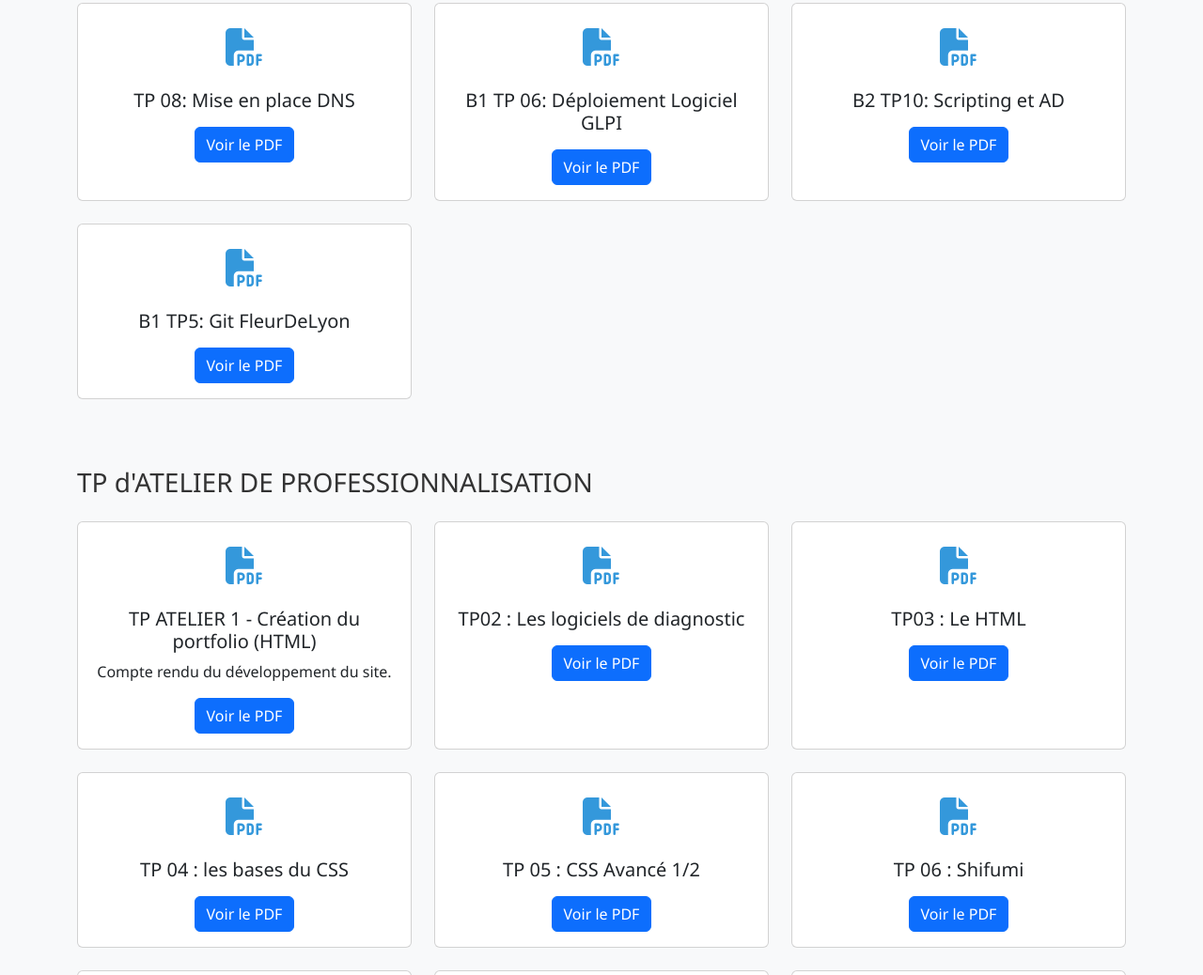
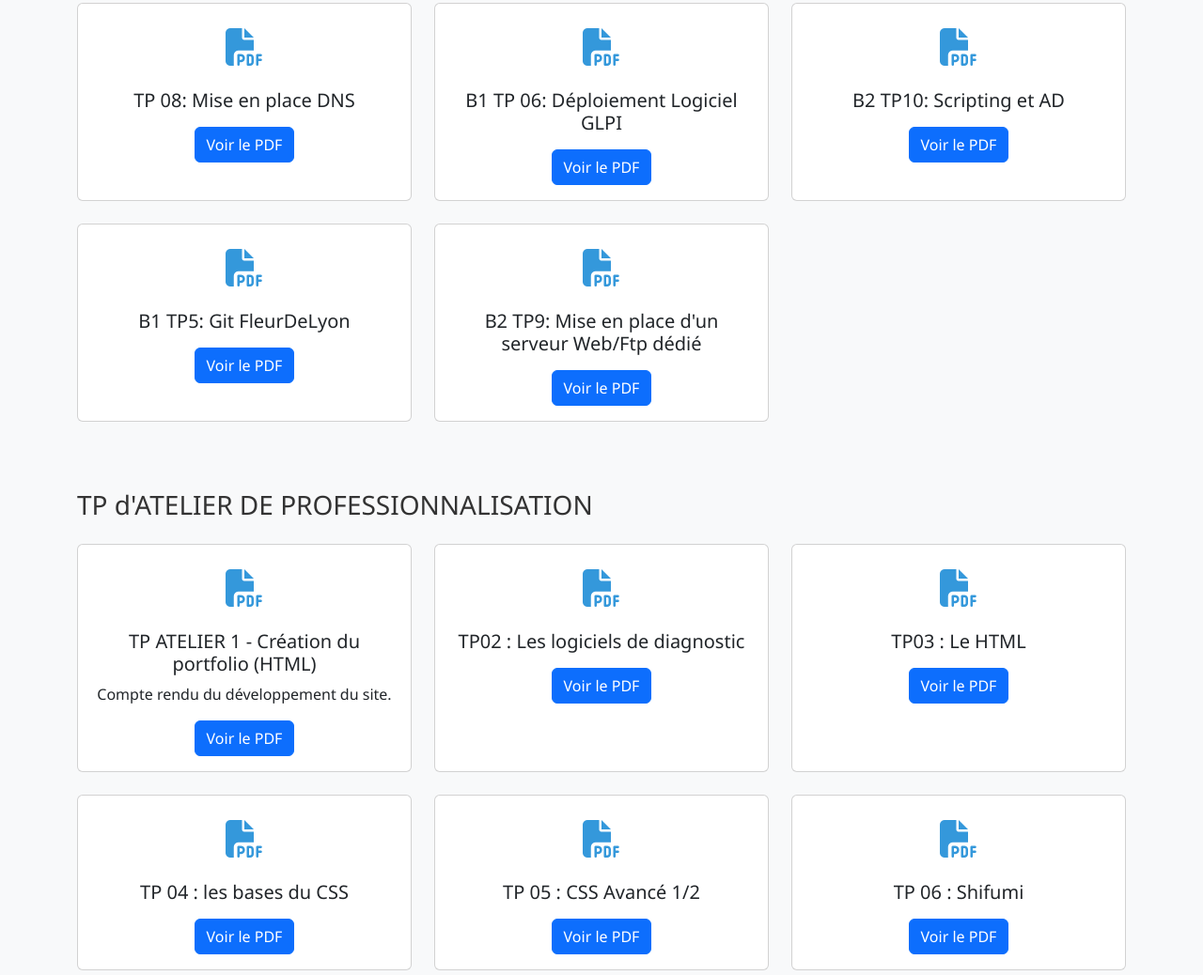
Before and after one commit to rdchelle/my-portfolio, a plain HTML site: page index.html in a window 1280 px wide. Shown: the part 7197-8235 px from the top of the page at 94% size. Drawn offline with nearby package versions, Linux system fonts and the light colour scheme.

Commit message:
Update index.html

```diff
--- a/index.html
+++ b/index.html
@@ -1310,6 +1310,19 @@
                         </div>
                     </div>
                 </div>
+
+                 <div class="col-md-4 mb-4">
+                    <div class="card report-card h-100">
+                        <div class="card-body text-center">
+                            <div class="report-icon">
+                                <i class="fas fa-file-pdf"></i>
+                            </div>
+                            <h5 class="card-title">B2 TP9: Mise en place d'un serveur Web/Ftp dédié </h5>
+                            <p class="card-text"></p>
+                            <a href="rapports/tp9_gsbb-1.pdf" class="btn btn-primary" target="_blank">Voir le PDF</a>
+                        </div>
+                    </div>
+                </div>
             </div>
 
             <!-- ATELIER DE PROFESSIONNALISATION Section -->
```
